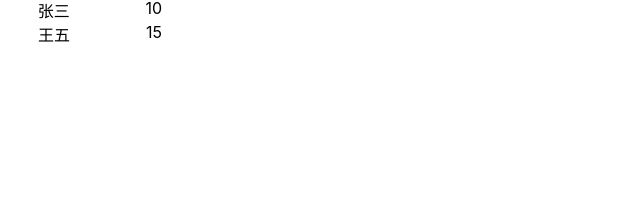
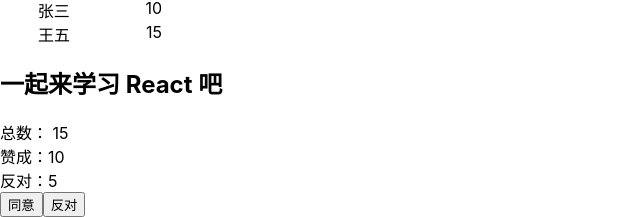
Before and after one commit to guguoyi/mytask, a React app in the folder myreact/: page / in a window 1280 px wide. Shown: the part 767-984 px from the top of the page, without its empty margins (0-640 px from the left). Before the commit the page ends 813 px from the top, so only its background shows below. Built offline with nearby package versions, Linux system fonts and the light colour scheme.

Commit message:
merge develop into master (#2)
* myreact: add class component



Co-authored-by: jiangjun@wang <18317713172@163.com>

```diff
--- /dev/null
+++ b/myreact/src/Vote.js
@@ -0,0 +1,18 @@
+// create one class component
+
+import React from "react";
+
+class Vote extends React.Component {
+    render() {
+        return <div className="vote-box">
+            <h2>一起来学习 React 吧</h2>
+            <div>总数： 15</div>
+            <div>赞成：10</div>
+            <div>反对：5</div>
+            <button onClick={() => {}}>同意</button>
+            <button onClick={() => {}}>反对</button>
+        </div>
+    }
+}
+
+export default Vote;
--- a/myreact/src/index.js
+++ b/myreact/src/index.js
@@ -4,7 +4,8 @@
 import App from './App'
 import reportWebVitals from './reportWebVitals';
 import Dialog from './Dialog';
-// import { name } from 'file-loader';
+import Vote from './Vote'
+
 
 const root = ReactDOM.createRoot(document.getElementById('root'));
 
@@ -123,6 +124,7 @@
                 <div>15</div>
             </div>
         </Dialog>
+        <Vote></Vote>
     </>
 )
 reportWebVitals();
```
